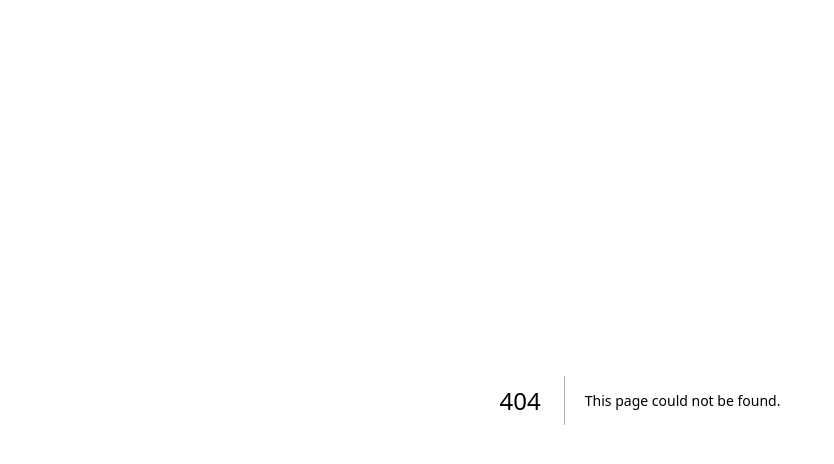
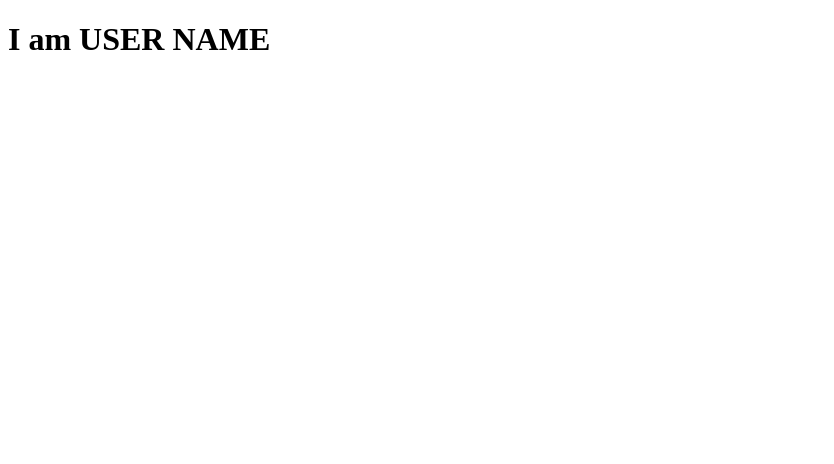
Before and after one commit to ferlobo1985/UDMY-REACT19-Next-JS-Basics, a Next.js app: page /users/profile/1/1 in a window 1280 px wide. Before the commit this address had no page. Shown: the top 464 px of the page, without its empty margins (0-834 px from the left). Built offline with nearby package versions, Linux system fonts and the light colour scheme.

Commit message:
06-Dynamic Routes
06-Dynamic Routes

```diff
--- /dev/null
+++ b/src/app/users/profile/[id]/[name]/page.js
@@ -0,0 +1,8 @@
+
+export default function UserNamePage(){
+    return(
+      <>
+        <h1>I am USER NAME</h1>
+      </>
+    )
+}
```
Also changed, not shown: src/app/users/profile/[id]/page.js (added, +8 -0 lines).
